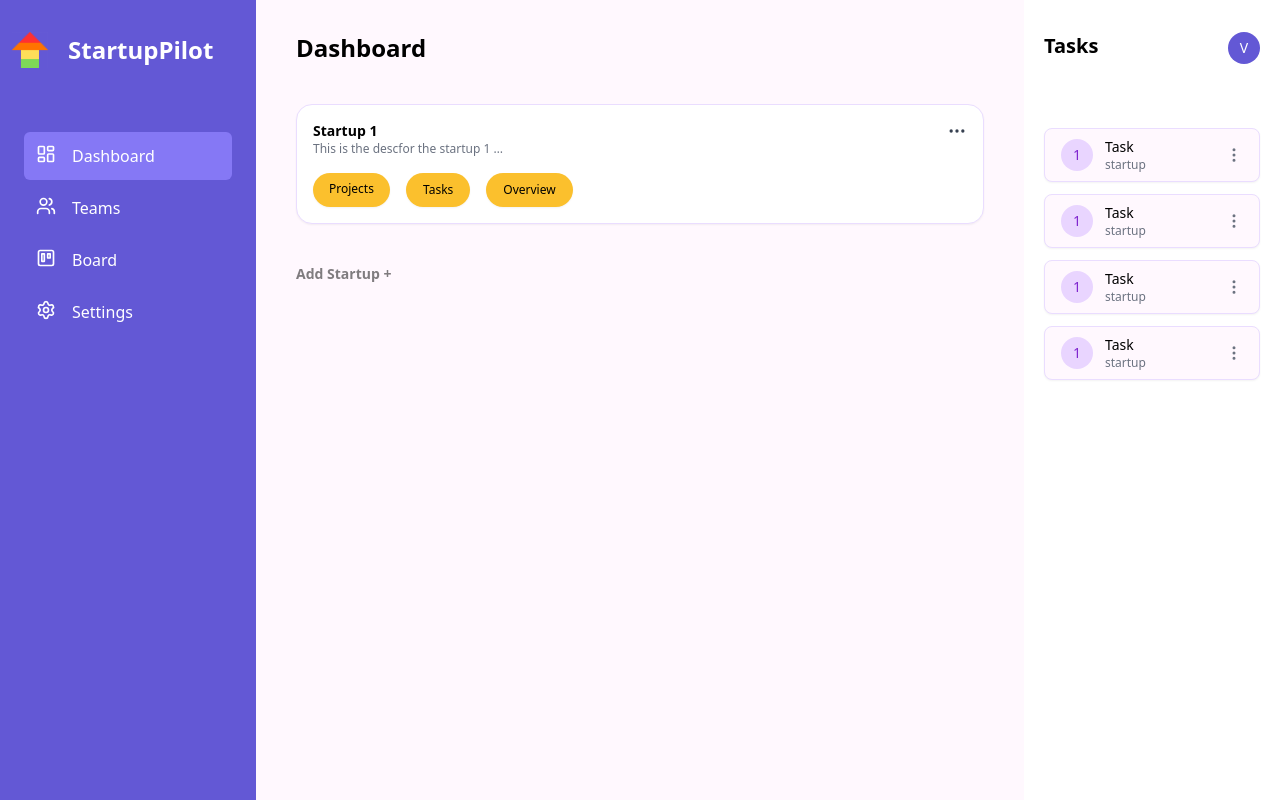
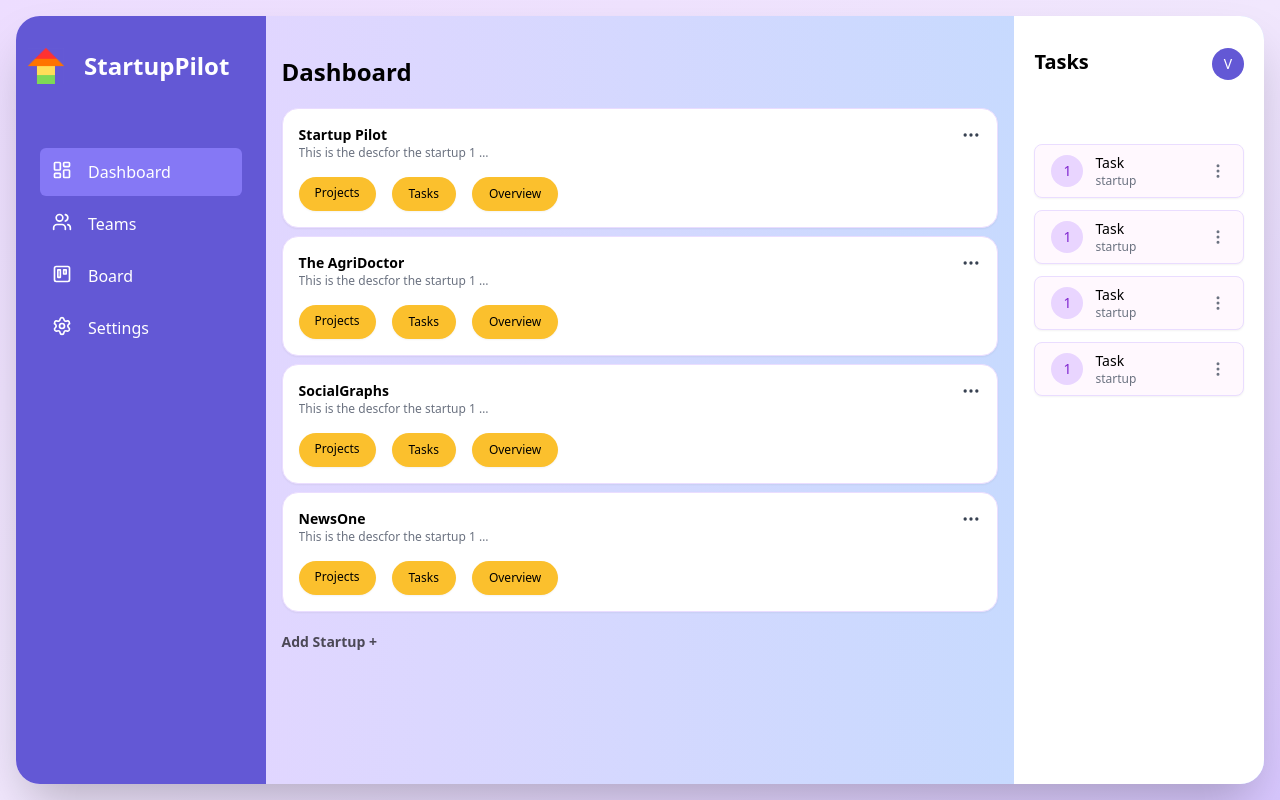
Before and after one commit to anshdeep2004/StartupPilot, a React (Vite) app in the folder frontend/: page / in a window 1280 px wide. Built offline with nearby package versions, Linux system fonts and the light colour scheme.

Commit message:
Pages and components Colour Theme changes

```diff
--- a/frontend/src/App.jsx
+++ b/frontend/src/App.jsx
@@ -11,12 +11,40 @@ import Profile from "./pages/Profile";
 import Tasks from "./pages/Tasks";
 import { Routes, Route } from "react-router-dom";
 
+// function App() {
+//   return (
+//     <div className="w-screen h-screen bg-gradient-to-br from-[#faf5ff] via-[#f2e8ff] to-[#e8d9ff] flex justify-center items-center">
+//       <LeftSideBar />
+
+//       <div className="w-full h-full ml-[20%] mr-[20%] p-6">
+//         <div className="w-full h-full bg-white/80 backdrop-blur-lg rounded-3xl shadow-xl p-6 overflow-y-auto">
+//           <Routes>
+//             <Route path="/" element={<Dashboard />} />
+//             <Route path="/team" element={<Team />} />
+//             <Route path="/board" element={<Board />} />
+//             <Route path="/settings" element={<Settings />} />
+//             <Route path="/project" element={<Project />} />
+//             <Route path="/profile" element={<Profile />} />
+//             <Route path="/tasks" element={<Tasks />} />
+//           </Routes>
+//         </div>
+//       </div>
+
+//       <RightSideBar />
+//     </div>
+//   );
+// }
+
 function App() {
   return (
-    <div className="flex w-screen h-screen justify-center items-center">
+    <div className="w-screen h-screen bg-gradient-to-br from-[#edddff] via-[#f1e7fd] to-[#d8c7ff]  flex justify-center items-center p-4">
+      {/* Big Main Box */}
+      <div className="w-full h-full bg-gradient-to-r from-purple-200 to-blue-200 backdrop-blur-xl rounded-3xl shadow-2xl flex overflow-hidden">
+        {/* Left Sidebar inside the box */}
         <LeftSideBar />
 
-      <div className="w-full h-full ml-[20%] mr-[20%]">
+        {/* Main Content */}
+        <div className="flex-1 ml-[20%] mr-[20%] overflow-y-auto">
           <Routes>
             <Route path="/" element={<Dashboard />} />
             <Route path="/team" element={<Team />} />
@@ -28,7 +56,9 @@ function App() {
           </Routes>
         </div>
 
+        {/* Right Sidebar inside the box */}
         <RightSideBar />
+      </div>
     </div>
   );
 }
--- a/frontend/src/pages/Board.jsx
+++ b/frontend/src/pages/Board.jsx
@@ -1,15 +1,96 @@
 import React from "react";
 
 const Board = () => {
-    return (
-        <div className="bg-[#FFF8FE] overflow-y-auto w-full h-full px-10 py-8 text-black">
-            <div className="flex flex-col gap-10">
-                <div className="text-black font-bold text-2xl">
-                    Board
+  return (
+    <div className="bg-[#FFF8FE] overflow-y-auto w-full h-full px-10 py-8 text-black">
+      <div className="flex flex-col gap-10">
+        <div className="text-black font-bold text-2xl">Board</div>
+
+        <div className="min-h-screen bg-[#faf5ff] p-8 text-black">
+          {/* PAGE TITLE */}
+          <h1 className="text-2xl font-bold mb-6">Dashboard Overview</h1>
+
+          {/* TOP CARDS */}
+          <div className="grid grid-cols-3 gap-6">
+            {[
+              { title: "Total Startups", value: 12 },
+              { title: "Total Members", value: 143 },
+              { title: "Total Tasks", value: 850 },
+              { title: "Completed Tasks", value: 430 },
+              { title: "In Progress", value: 290 },
+              { title: "Yet To Start", value: 130 },
+            ].map((item, index) => (
+              <div
+                key={index}
+                className="p-[2px] rounded-2xl bg-gradient-to-r from-purple-300 to-pink-300 shadow-md"
+              >
+                <div className="bg-white rounded-2xl p-5">
+                  <div className="text-sm text-gray-500">{item.title}</div>
+                  <div className="text-3xl font-bold mt-2">{item.value}</div>
                 </div>
+              </div>
+            ))}
+          </div>
+
+          {/* CHARTS SECTION */}
+          <div className="grid grid-cols-2 gap-6 mt-10">
+            {/* Startup Distribution */}
+            <div className="bg-white rounded-2xl p-6 shadow-sm">
+              <h2 className="font-bold mb-4">Startup Size Distribution</h2>
+              <div className="h-56 flex items-center justify-center text-gray-400">
+                {/* Replace this later with Bar Chart */}
+                [Bar Chart Here]
+              </div>
             </div>
+
+            {/* Task Summary */}
+            <div className="bg-white rounded-2xl p-6 shadow-sm">
+              <h2 className="font-bold mb-4">Task Summary</h2>
+              <div className="h-56 flex items-center justify-center text-gray-400">
+                {/* Replace this with Donut Chart */}
+                [Donut Chart Here]
+              </div>
+            </div>
+          </div>
+
+          {/* TABLE */}
+          <div className="bg-white rounded-2xl p-6 shadow-sm mt-10">
+            <h2 className="font-bold mb-4">Startup Overview</h2>
+
+            <table className="w-full">
+              <thead>
+                <tr className="text-left text-sm text-gray-500">
+                  <th className="py-2">Startup</th>
+                  <th className="py-2">Members</th>
+                  <th className="py-2">Completed</th>
+                  <th className="py-2">In Progress</th>
+                  <th className="py-2">Pending</th>
+                </tr>
+              </thead>
+
+              <tbody>
+                {[
+                  { name: "Startup One", m: 20, c: 120, p: 70, pend: 30 },
+                  { name: "Startup Two", m: 14, c: 80, p: 40, pend: 12 },
+                ].map((s, i) => (
+                  <tr
+                    key={i}
+                    className="hover:bg-purple-50 transition rounded-xl"
+                  >
+                    <td className="py-3">{s.name}</td>
+                    <td>{s.m}</td>
+                    <td>{s.c}</td>
+                    <td>{s.p}</td>
+                    <td>{s.pend}</td>
+                  </tr>
+                ))}
+              </tbody>
+            </table>
+          </div>
         </div>
-    );
+      </div>
+    </div>
+  );
 };
 
 export default Board;
--- a/frontend/src/pages/Dashboard.jsx
+++ b/frontend/src/pages/Dashboard.jsx
@@ -3,7 +3,22 @@ import StartupTicket from "../components/StartupTicket";
 
 const Dashboard = () => {
   const [startups, setStartups] = React.useState([
-        {name: "Startup 1", desc: "This is the descfor the startup 1 that should be truncated by itself."}
+    {
+      name: "Startup Pilot",
+      desc: "This is the descfor the startup 1 that should be truncated by itself.",
+    },
+    {
+      name: "The AgriDoctor",
+      desc: "This is the descfor the startup 1 that should be truncated by itself.",
+    },
+    {
+      name: "SocialGraphs",
+      desc: "This is the descfor the startup 1 that should be truncated by itself.",
+    },
+    {
+      name: "NewsOne",
+      desc: "This is the descfor the startup 1 that should be truncated by itself.",
+    },
   ]);
 
   const [isDialogOpen, setIsDialogOpen] = React.useState(false);
@@ -11,8 +26,11 @@ const Dashboard = () => {
   const [newStartupDesc, setNewStartupDesc] = React.useState("");
 
   const handleAddStartup = () => {
-        if(newStartupName.trim() && newStartupDesc.trim()) {
-            setStartups([...startups, { name: newStartupName, desc: newStartupDesc }]);
+    if (newStartupName.trim() && newStartupDesc.trim()) {
+      setStartups([
+        ...startups,
+        { name: newStartupName, desc: newStartupDesc },
+      ]);
       setNewStartupName("");
       setNewStartupDesc("");
       setIsDialogOpen(false);
@@ -20,13 +38,11 @@ const Dashboard = () => {
   };
 
   return (
-        <div className="bg-[#FFF8FE] overflow-y-auto w-full h-full px-10 py-8 text-black">
-            <div className="flex flex-col gap-10 max-w-[840px] ">
-                <div className="text-black font-bold text-2xl">
-                    Dashboard
-                </div>
+    <div className=" overflow-y-auto w-full h-full px-4 py-10 text-black">
+      <div className="flex flex-col gap-5 ">
+        <div className="text-black font-bold text-2xl">Dashboard</div>
 
-                <div className=" flex flex-col gap-6 ">
+        <div className=" flex flex-col gap-2 ">
           {startups.map((startup, index) => (
             <StartupTicket
               key={index}
@@ -38,12 +54,10 @@ const Dashboard = () => {
 
         <div
           onClick={() => setIsDialogOpen(true)}
-                    className="cursor-pointer text-sm text-[#00000080] font-semibold hover:text-black w-fit"
+          className="cursor-pointer text-sm text-[#020202aa] font-semibold hover:text-black w-fit"
         >
           Add Startup +
         </div>
-
-
       </div>
       {/* Dialog Box */}
       {isDialogOpen && (
--- a/frontend/src/pages/Profile.jsx
+++ b/frontend/src/pages/Profile.jsx
@@ -60,7 +60,7 @@ const Profile = () => {
   // };
 
   return (
-    <div className="bg-[#fff8f8] overflow-y-auto w-full h-full px-10 py-8 text-black">
+    <div className=" overflow-y-auto w-full h-full px-10 py-8 text-black">
       <div className="flex flex-col gap-10 max-w-[840px]">
         <div className="text-black font-bold text-2xl">Profile</div>
 
--- a/frontend/src/pages/Project.jsx
+++ b/frontend/src/pages/Project.jsx
@@ -102,6 +102,13 @@ const Project = () => {
       longDesc:
         "Lorem ipsum dolor sit amet, consectetur adipiscing elit. Sed do eiusmod tempor incididunt ut labore et dolore magna aliqua.",
     },
+    {
+      projectName: "Honors Final Project",
+      startDate: "2004-02-28",
+      smallDesc: "Website to support projects",
+      longDesc:
+        "Lorem ipsum dolor sit amet, consectetur adipiscing elit. Sed do eiusmod tempor incididunt ut labore et dolore magna aliqua.",
+    },
   ]);
 
   const [isDialogOpen, setIsDialogOpen] = React.useState(false);
@@ -135,7 +142,7 @@ const Project = () => {
   };
 
   return (
-    <div className="bg-[#FFF8FE] overflow-y-auto w-full h-full px-10 py-8 text-black">
+    <div className="overflow-y-auto w-full h-full px-10 py-8 text-black">
       <div className="flex flex-col gap-10 max-w-[840px]">
         <div className="text-black font-bold text-2xl">Projects</div>
 
```
Lines whose indentation alone changed are shown as unchanged.
